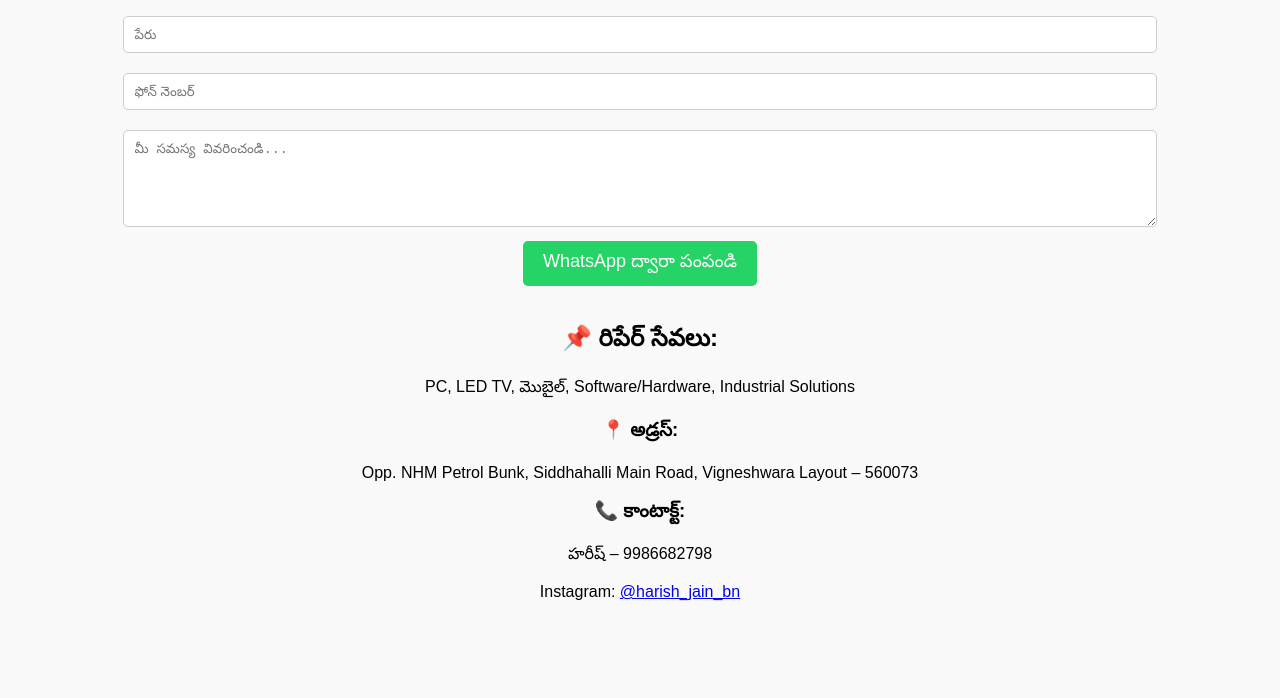
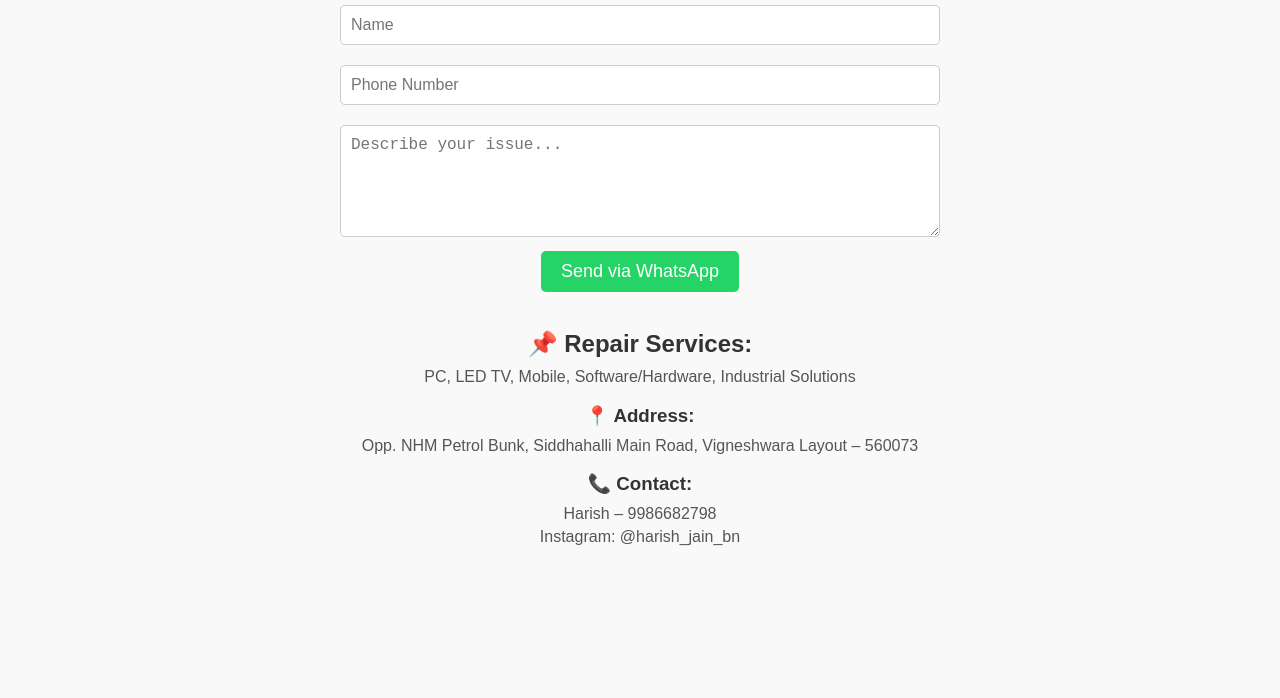
Before and after one commit to FIRSTFIX-bit/fristfrix-site-single-web-page, a plain HTML site: page index.html in a window 1280 px wide. Shown: the part 102-800 px from the top of the page. Drawn offline with Linux system fonts and the light colour scheme.

Commit message:
Update index.html

```diff
--- a/index.html
+++ b/index.html
@@ -1,39 +1,77 @@
 <!DOCTYPE html>
-<html lang="te">
+<html lang="en">
 <head>
-    <meta charset="UTF-8">
+    <meta charset="UTF-8" />
     <title>FristFrix - Contact Us</title>
     <style>
-        body { font-family: Arial; background: #f9f9f9; text-align: center; }
-        .container { margin-top: 50px; }
+        body {
+            font-family: Arial, sans-serif;
+            background: #f9f9f9;
+            text-align: center;
+            margin: 0;
+            padding: 0;
+        }
+        .container {
+            margin-top: 50px;
+            max-width: 600px;
+            margin-left: auto;
+            margin-right: auto;
+            padding: 0 20px;
+        }
         input, textarea {
-            padding: 10px; margin: 10px; width: 80%;
-            border-radius: 5px; border: 1px solid #ccc;
+            padding: 10px;
+            margin: 10px 0;
+            width: 100%;
+            border-radius: 5px;
+            border: 1px solid #ccc;
+            font-size: 16px;
+            box-sizing: border-box;
         }
         button {
-            background-color: #25D366; color: white; padding: 10px 20px;
-            border: none; border-radius: 5px; font-size: 18px;
+            background-color: #25D366;
+            color: white;
+            padding: 10px 20px;
+            border: none;
+            border-radius: 5px;
+            font-size: 18px;
+            cursor: pointer;
+            transition: background-color 0.3s ease;
         }
-        button:hover { background-color: #128C7E; }
+        button:hover {
+            background-color: #128C7E;
+        }
+        h1, h2, h3 {
+            color: #333;
+            margin-bottom: 10px;
+        }
+        p, a {
+            color: #555;
+            font-size: 16px;
+            margin: 5px 0;
+            text-decoration: none;
+        }
+        a:hover {
+            text-decoration: underline;
+        }
     </style>
 </head>
 <body>
     <div class="container">
         <h1>FristFrix – Contact Us</h1>
         <form id="contactForm">
-            <input type="text" id="name" placeholder="పేరు" required><br>
-            <input type="text" id="phone" placeholder="ఫోన్ నెంబర్" required><br>
-            <textarea id="message" placeholder="మీ సమస్య వివరించండి..." rows="5" required></textarea><br>
-            <button type="submit">WhatsApp ద్వారా పంపండి</button>
+            <input type="text" id="name" placeholder="Name" required /><br />
+            <input type="text" id="phone" placeholder="Phone Number" required /><br />
+            <textarea id="message" placeholder="Describe your issue..." rows="5" required></textarea><br />
+            <button type="submit">Send via WhatsApp</button>
         </form>
-        <br>
-        <h2>📌 రిపేర్ సేవలు:</h2>
-        <p>PC, LED TV, మొబైల్, Software/Hardware, Industrial Solutions</p>
-        <h3>📍 అడ్రస్:</h3>
+        <br />
+        <h2>📌 Repair Services:</h2>
+        <p>PC, LED TV, Mobile, Software/Hardware, Industrial Solutions</p>
+        <h3>📍 Address:</h3>
         <p>Opp. NHM Petrol Bunk, Siddhahalli Main Road, Vigneshwara Layout – 560073</p>
-        <h3>📞 కాంటాక్ట్:</h3>
-        <p>హరీష్ – 9986682798</p>
-        <p>Instagram: <a href="https://instagram.com/harish_jain_bn" target="_blank">@harish_jain_bn</a></p>
+        <h3>📞 Contact:</h3>
+        <p>Harish – 9986682798</p>
+        <p>Instagram: <a href="https://instagram.com/harish_jain_bn" target="_blank" rel="noopener noreferrer">@harish_jain_bn</a></p>
     </div>
 
     <script>
@@ -42,8 +80,8 @@
             var name = document.getElementById('name').value;
             var phone = document.getElementById('phone').value;
             var message = document.getElementById('message').value;
-            var fullMessage = `పేరు: ${name}%0Aఫోన్: ${phone}%0Aసందేశం: ${message}`;
-            var apiKey = 'PUT-YOUR-API-KEY-HERE'; // CallMeBot నుండి తీసుకోండి
+            var fullMessage = `Name: ${name}%0APhone: ${phone}%0AMessage: ${message}`;
+            var apiKey = 'PUT-YOUR-API-KEY-HERE'; // Get your API key from CallMeBot
             var whatsappURL = `https://api.callmebot.com/whatsapp.php?phone=+919986682798&text=${fullMessage}&apikey=${apiKey}`;
             window.open(whatsappURL);
         });
```
